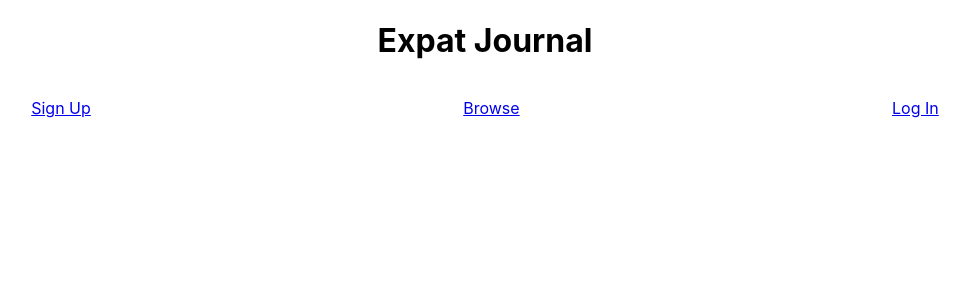
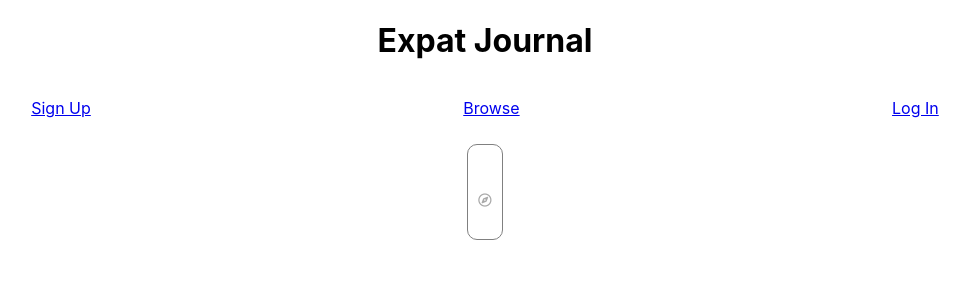
Before and after one commit to ExpatJournal/Front-End, a React (Create React App) app in the folder expat-journal/: page /PhotoPage/0 in a window 1280 px wide. Shown: the top 300 px of the page, without its empty margins (155-1124 px from the left). Built offline with nearby package versions, Linux system fonts and the light colour scheme.

Commit message:
working on PhotoPage

```diff
--- a/expat-journal/src/App.js
+++ b/expat-journal/src/App.js
@@ -2,6 +2,7 @@ import React, { useState, useEffect } from "react";
 import SignUp from "./components/SignUp";
 import Welcome from "./components/Welcome";
 import Feed from "./components/Feed";
+import PhotoPage from "./components/PhotoPage";
 import Nav from "./components/Nav";
 import DummyData from "./DummyData";
 import { axiosWithAuth } from "./utils/axiosWithAuth";
@@ -73,6 +74,7 @@ function App() {
             <Route exact path="/" component={Welcome} />
             <Route exact path="/signup" component={SignUp} />
             <Route exact path="/feed" render={props => <Feed {...props} />} />
+            <Route path="/PhotoPage/:id"  render={props=> <PhotoPage {...props} PhotoPage={PhotoPage} /> }/>
             {/* <Route exact path="/signup" component={SignUp} /> */}
           </div>
         </UserContext.Provider>
--- a/expat-journal/src/components/Feed.js
+++ b/expat-journal/src/components/Feed.js
@@ -1,5 +1,6 @@
 import React, { useContext } from 'react'
 import { PostsContext } from '../contexts/PostsContext'
+import { Link } from "react-router-dom";
 import FeedCard from './FeedCard'
 
 const Feed = (props) => {
@@ -10,7 +11,8 @@ const Feed = (props) => {
   return(
   <div className="feed-wrapper">
     {DummyData.map(post => (
-      <FeedCard user={post.username} content={post.content} location={post.location} img={post.imgURL} key={post.id} />
+       <Link to={`/PhotoPage/${post.id}`}>
+      <FeedCard user={post.username} content={post.content} location={post.location} img={post.imgURL} key={post.id} /></Link>
     ) )}
   </div>
   )
--- /dev/null
+++ b/expat-journal/src/components/PhotoPage.js
@@ -0,0 +1,22 @@
+import React, { useContext, useState } from 'react'
+import { PostsContext } from '../contexts/PostsContext'
+import { Link } from "react-router-dom";
+import FeedCard from './FeedCard'
+import DummyData from '../DummyData';
+
+const PhotoPage = (props) => {
+
+
+    const [post, setPost] = useState([])
+
+
+
+    return(
+    <div className="feed-wrapper">
+      {console.log(post.username)}
+        <FeedCard user={post.username} content={post.content} location={post.location} img={post.imgURL} key={post.id} />
+
+    </div>
+    )
+  }
+  export default PhotoPage
```
